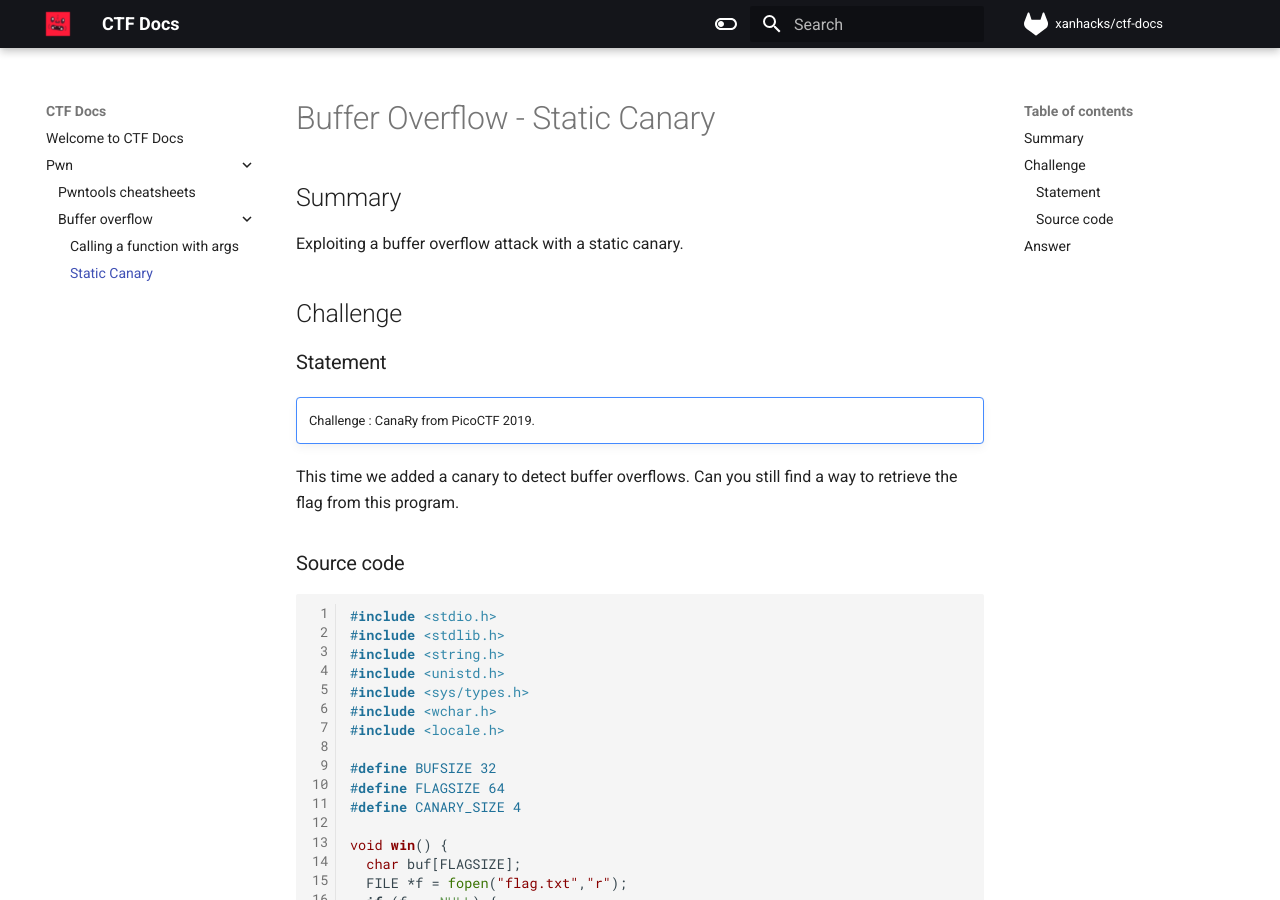
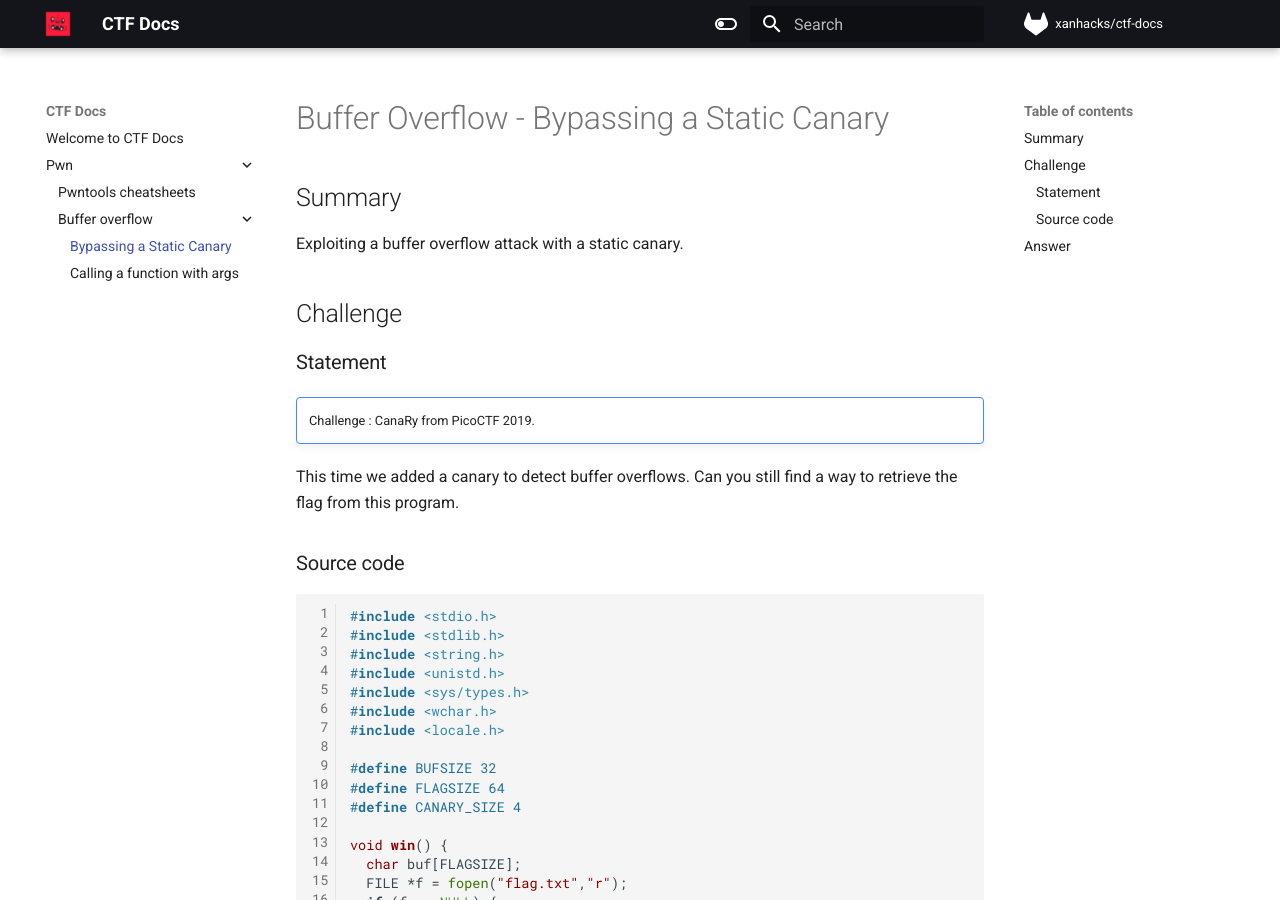
Before and after one commit to xanhacks/ctf-docs, an MkDocs documentation site: the page built from docs/pwn/buffer-overflow/bypassing-static-canary.md, in a window 1280 px wide and 900 px high. Built offline with MkDocs 1.6.1 and Material for MkDocs 9.7.7, drawn with Linux system fonts in a browser that asks for light colours; nearby versions of some CDN libraries; comment, search, counter and statistics services are not loaded.

Commit message:
Change title

```diff
--- a/docs/pwn/buffer-overflow/static-canary.md
+++ b/docs/pwn/buffer-overflow/bypassing-static-canary.md
@@ -1,9 +1,9 @@
 ---
-title: Static Canary
-description: Exploiting a buffer overflow attack with a static canary.
+title: Bypassing a Static Canary
+description: Exploiting a buffer overflow attack by bypassing a static canary.
 ---
 
-# Buffer Overflow - Static Canary
+# Buffer Overflow - Bypassing a Static Canary
 
 ## Summary
 
```
